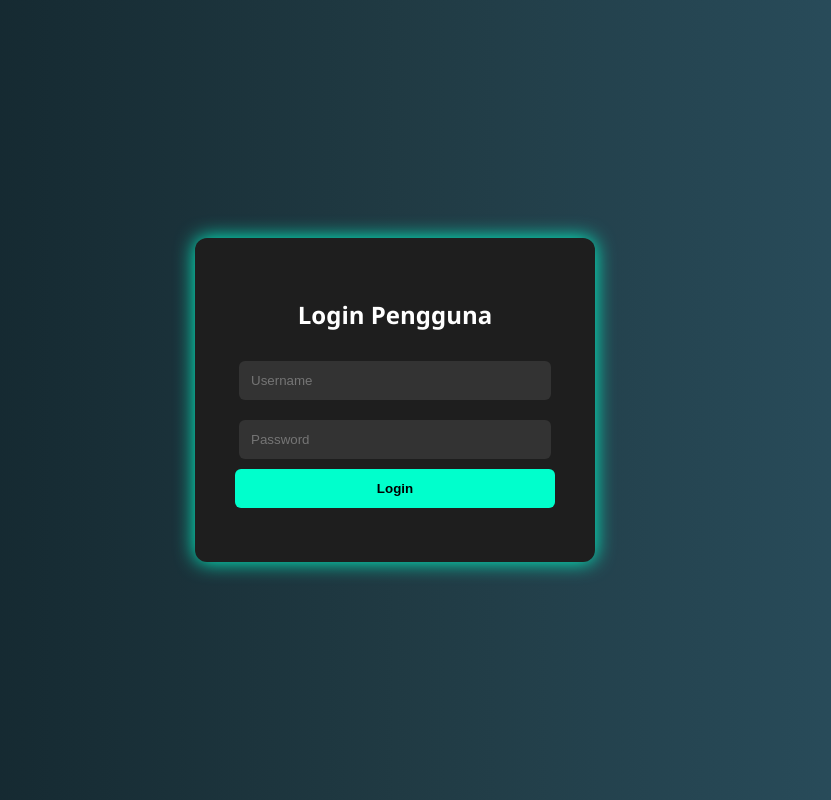
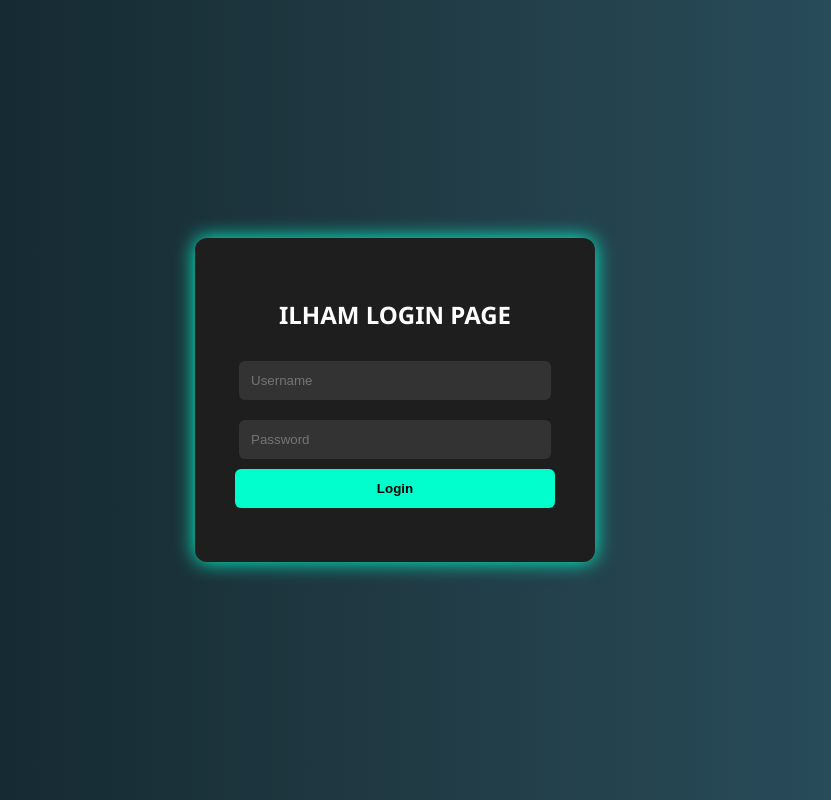
Before and after one commit to HMMODZPROJECT/Ilhamsoiw, a plain HTML site: page index.html in a window 1280 px wide. Shown: the whole page, without its empty margins (245-1076 px from the left). Drawn offline with Linux system fonts and the light colour scheme.

Commit message:
Update index.html

```diff
--- a/index.html
+++ b/index.html
@@ -3,12 +3,12 @@
 <head>
   <meta charset="UTF-8" />
   <meta name="viewport" content="width=device-width, initial-scale=1.0"/>
-  <title>Login Pengguna</title>
+  <title>ILHAM LOGIN PAGE</title>
   <link rel="stylesheet" href="style.css" />
 </head>
 <body>
   <div class="login-container">
-    <h2>Login Pengguna</h2>
+    <h2>ILHAM LOGIN PAGE</h2>
     <form id="loginForm">
       <input type="text" id="username" placeholder="Username" required />
       <input type="password" id="password" placeholder="Password" required />
```
